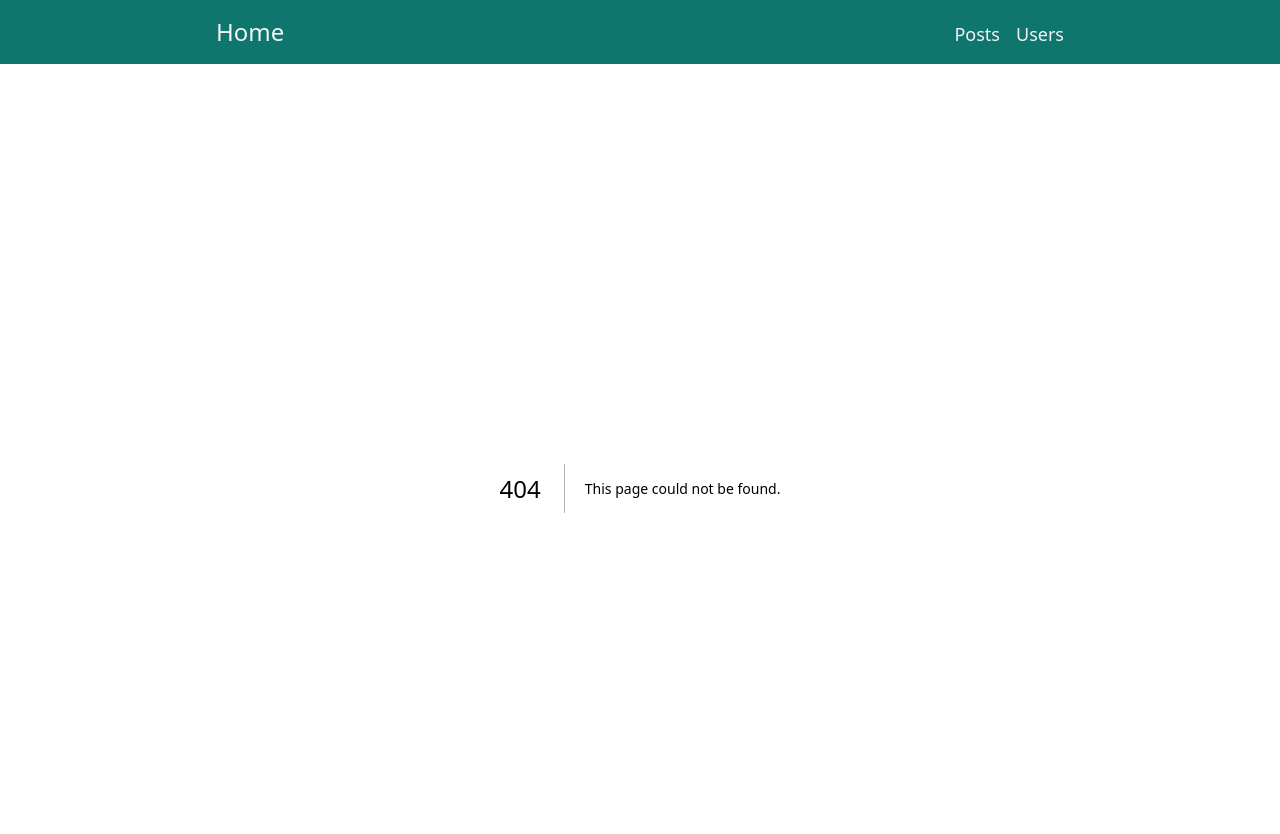
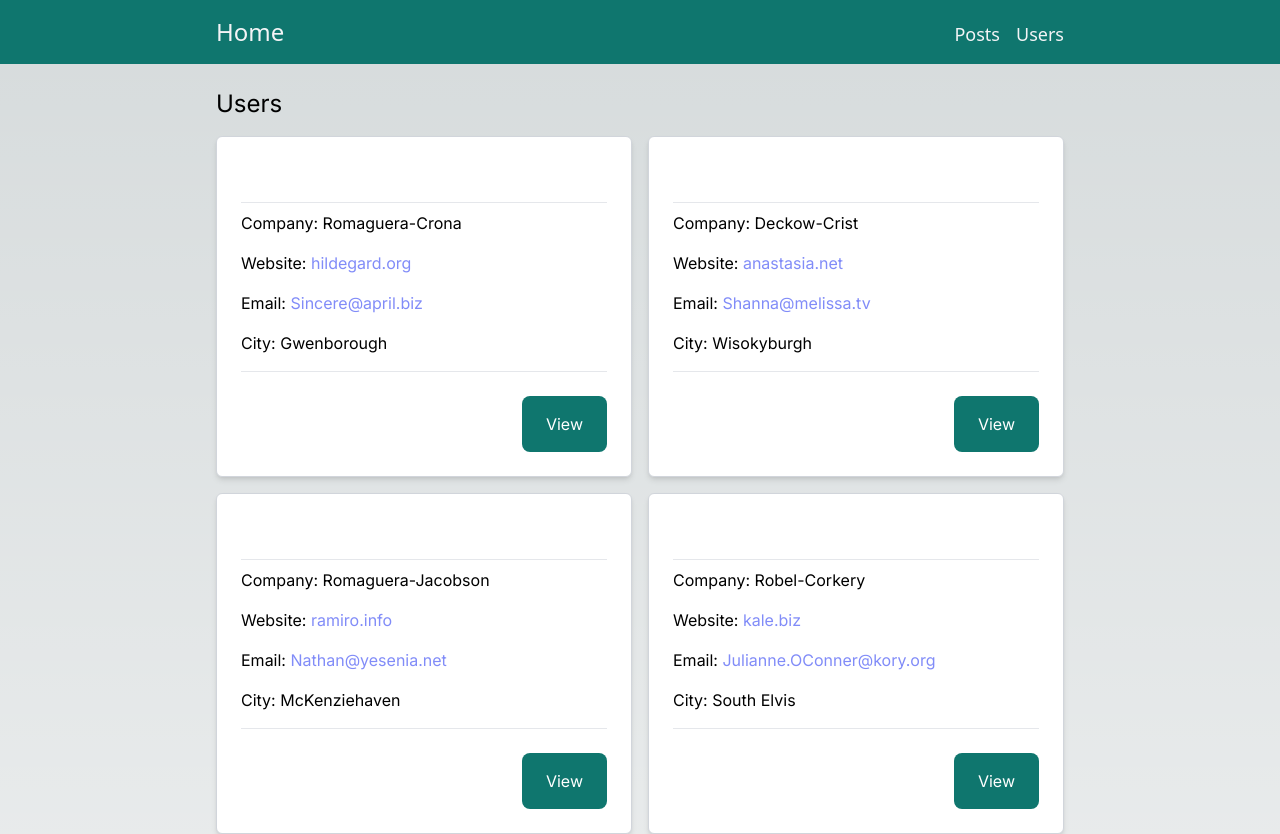
Before and after one commit to BeerDRinker/nextjs-blogpost, a Next.js app: page /users in a window 1280 px wide. Before the commit this address had no page. Shown: the top 834 px of the page. Built offline with nearby package versions, Linux system fonts and the light colour scheme; data requests are answered from the project's data file.

Commit message:
add users list page

```diff
--- a/src/api/users.ts
+++ b/src/api/users.ts
@@ -1,4 +1,14 @@
 import { baseURL, wait } from "./main";
+
+export async function getUsers() {
+  await wait();
+
+  const response = await fetch(`${baseURL}/users`);
+
+  const users = await response.json();
+
+  return users;
+}
 
 export async function getUser(userId: number) {
   await wait();
--- a/src/app/posts/[postId]/page.tsx
+++ b/src/app/posts/[postId]/page.tsx
@@ -6,7 +6,7 @@ import Link from "next/link";
 import { notFound } from "next/navigation";
 import { Suspense } from "react";
 
-export default async function PostPage({
+export default function PostPage({
   params: { postId },
 }: {
   params: { postId: string };
@@ -61,7 +61,7 @@ async function UserInfo({ userId }: { userId: number }) {
   return (
     <div className="text-sm text-gray-500 dark:text-gray-300">
       <p className="mb-1">
-        Name:{" "}
+        Author:{" "}
         <Link
           href={`/users/${userId}`}
           className="mb-1 underline font-bold text-indigo-700"
@@ -69,8 +69,6 @@ async function UserInfo({ userId }: { userId: number }) {
           {user.name}
         </Link>
       </p>
-      <p className="mb-1">Email: {user.email}</p>
-      <p className="mb-1">Website: {user.website}</p>
     </div>
   );
 }
@@ -79,15 +77,7 @@ function UserInfoSuspense() {
   return (
     <div className="text-sm text-gray-500 dark:text-gray-300">
       <div className="flex items-center mb-1 w-1/3  gap-1">
-        <p className="">Name: </p>
-        <p className="skeleton"></p>
-      </div>
-      <div className="flex items-center mb-1 w-1/3  gap-1">
-        <p className="">Email: </p>
-        <p className="skeleton"></p>
-      </div>
-      <div className="flex items-center mb-1 w-1/3  gap-1">
-        <p className="">Website: </p>
+        <p className="">Author: </p>
         <p className="skeleton"></p>
       </div>
     </div>
--- /dev/null
+++ b/src/app/users/loading.tsx
@@ -0,0 +1,16 @@
+import { UserCardSkeleton } from "@/components/UserCardSkeleton";
+
+export default function UsersPageLoading() {
+  return (
+    <>
+      <div className="my-4 text-2xl">
+        <h1>Loading Users...</h1>
+      </div>
+      <div className="grid lg:grid-cols-2 gap-4 md:grid-cols-1">
+        {Array.from({ length: 9 }).map((_, i) => (
+          <UserCardSkeleton key={i} />
+        ))}
+      </div>
+    </>
+  );
+}
--- /dev/null
+++ b/src/app/users/page.tsx
@@ -0,0 +1,23 @@
+import { getUsers } from "@/api/users";
+import { UserCard } from "@/components/UserCard";
+import { User } from "@/types/main";
+import { notFound } from "next/navigation";
+
+export default async function UsersPage() {
+  const users = await getUsers();
+
+  if (users == null) return notFound();
+
+  return (
+    <>
+      <div className="my-4 text-2xl">
+        <h1>Users</h1>
+      </div>
+      <div className="grid lg:grid-cols-2 gap-4 md:grid-cols-2">
+        {users.map((user: User) => (
+          <UserCard key={user.id} user={user} />
+        ))}
+      </div>
+    </>
+  );
+}
--- /dev/null
+++ b/src/components/UserCard.tsx
@@ -0,0 +1,42 @@
+import { User } from "@/types/main";
+import Link from "next/link";
+
+export function UserCard({ user }: { user: User }) {
+  return (
+    <div className="p-6 text-black dark:text-gray-300/90 shadow-secondary-1 bg-white border border-gray-300 rounded-md shadow-md dark:bg-gray-800 dark:border-gray-700 ">
+      <h5 className="flex mb-4 text-xl font-medium leading-tight text-white dark:text-gray-50">
+        {user.name}
+      </h5>
+      <hr className="mb-2" />
+      <p className="flex mb-4 text-base">Company: {user.company.name}</p>
+      <p className="flex mb-4 text-base">
+        Website:
+        <a
+          className="text-indigo-400"
+          target="_blank"
+          rel="noopener noreferrer"
+          href={`http://${user.website}`}
+        >
+          &nbsp;{user.website}
+        </a>
+      </p>
+      <p className="flex mb-4 text-base">
+        Email:
+        <a className="text-indigo-400" href={`mailto:${user.website}`}>
+          &nbsp;{user.email}
+        </a>
+      </p>
+      <p className="flex mb-4 text-base">City: {user.address.city}</p>
+      <hr className="mb-6" />
+      <div className="flex items-end w-full justify-end text-white dark:text-gray-50">
+        <Link
+          href={`/users/${user.id}`}
+          type="button"
+          className="bg-teal-700 px-6 py-4 rounded-lg"
+        >
+          View
+        </Link>
+      </div>
+    </div>
+  );
+}
--- /dev/null
+++ b/src/components/UserCardSkeleton.tsx
@@ -0,0 +1,18 @@
+export function UserCardSkeleton() {
+  return (
+    <div className="p-6 text-black dark:text-gray-300/90 shadow-secondary-1 bg-white border border-gray-300 rounded-md shadow-md dark:bg-gray-800 dark:border-gray-700 ">
+      <h5 className="flex mb-4 text-xl font-medium leading-tight text-white dark:text-gray-50 skeleton" />
+      <hr className="mb-4" />
+      <p className="flex mb-4 text-base skeleton" />
+      <p className="flex mb-4 text-base skeleton" />
+      <p className="flex mb-4 text-base skeleton" />
+      <p className="flex mb-4 text-base skeleton" />
+      <hr className="mb-6" />
+      <div className="flex items-end w-full justify-end text-white dark:text-gray-50">
+        <div className="w-2/12">
+          <p className="bg-teal-700 px-6 py-4 rounded-lg skeleton"></p>
+        </div>
+      </div>
+    </div>
+  );
+}
```
Also changed, not shown: src/types/main.ts (+24 -0 lines).
